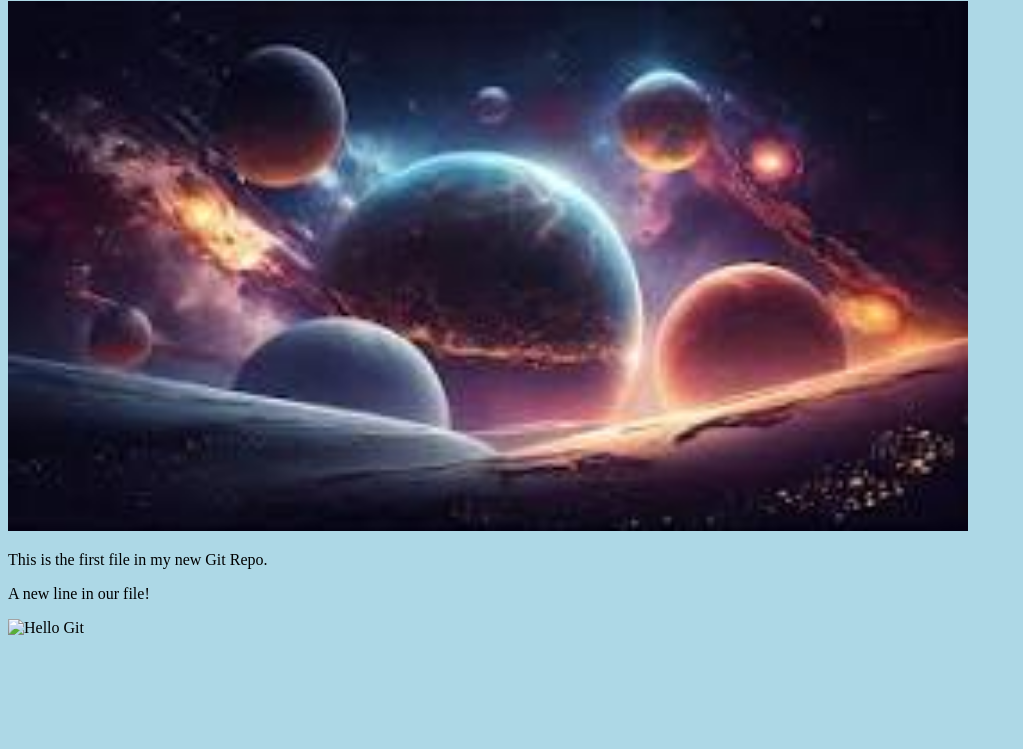
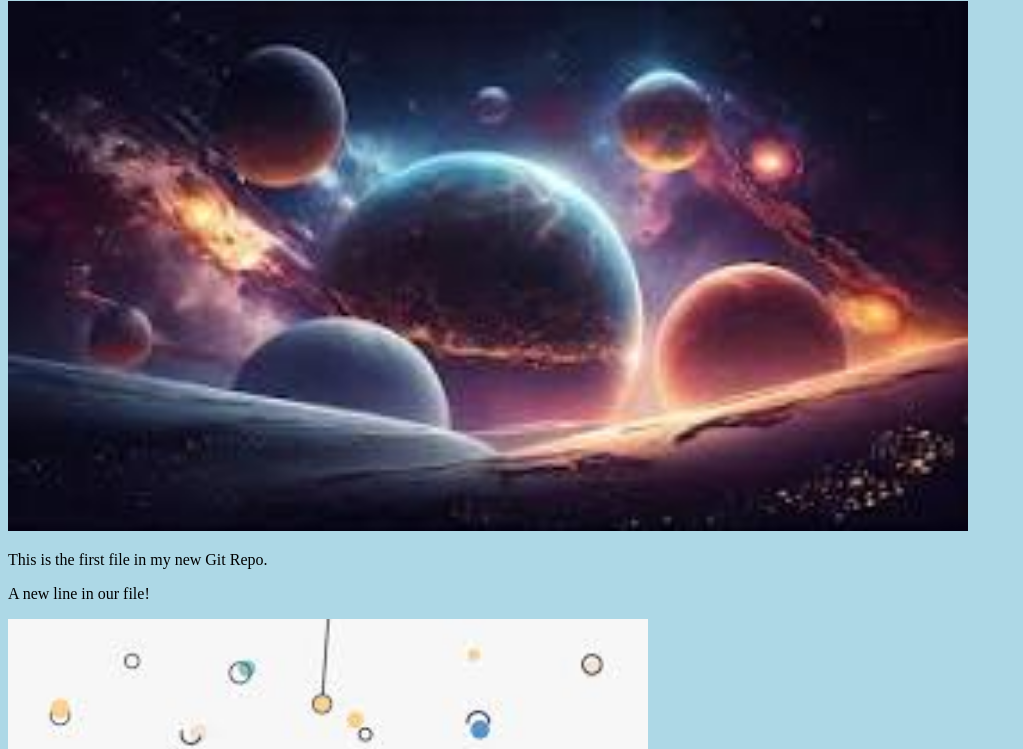
Before and after one commit to hemin-2502/hello-world, a plain HTML site: page index.html in a window 1280 px wide. Shown: the part 79-828 px from the top of the page, without its empty margins (0-1023 px from the left). Before the commit the page ends 800 px from the top, so only its background shows below. Drawn offline with Linux system fonts and the light colour scheme.

Commit message:
added new image

```diff
--- a/index.html
+++ b/index.html
@@ -10,7 +10,7 @@
 <div><img src="/hello world from space.jpeg" alt="Hello World from Space" style="width:100%;max-width:960px"></div>
 <p>This is the first file in my new Git Repo.</p>
 <p>A new line in our file!</p>
-<div><img src="img_hello_git.jpg" alt="Hello Git" style="width:100%;max-width:640px"></div>
+<div><img src="/hello_git.jpeg" alt="Hello Git" style="width:100%;max-width:640px"></div>
 
 
 </body>
```
Also changed, not shown: hello_git.jpeg (added).
